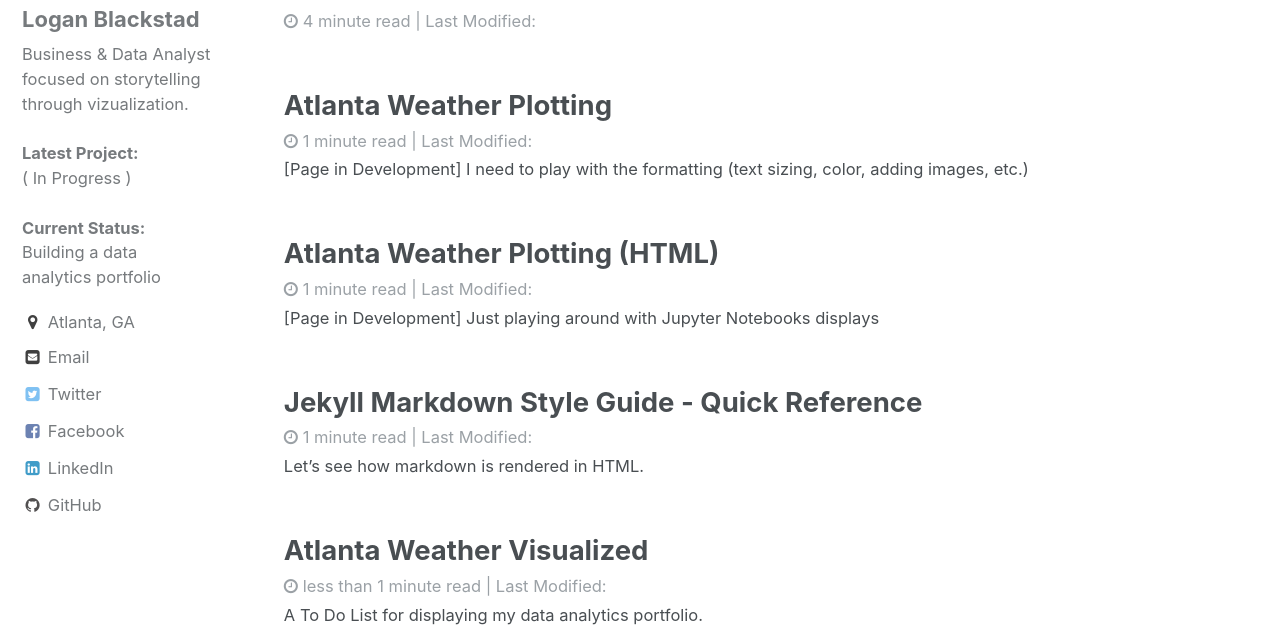
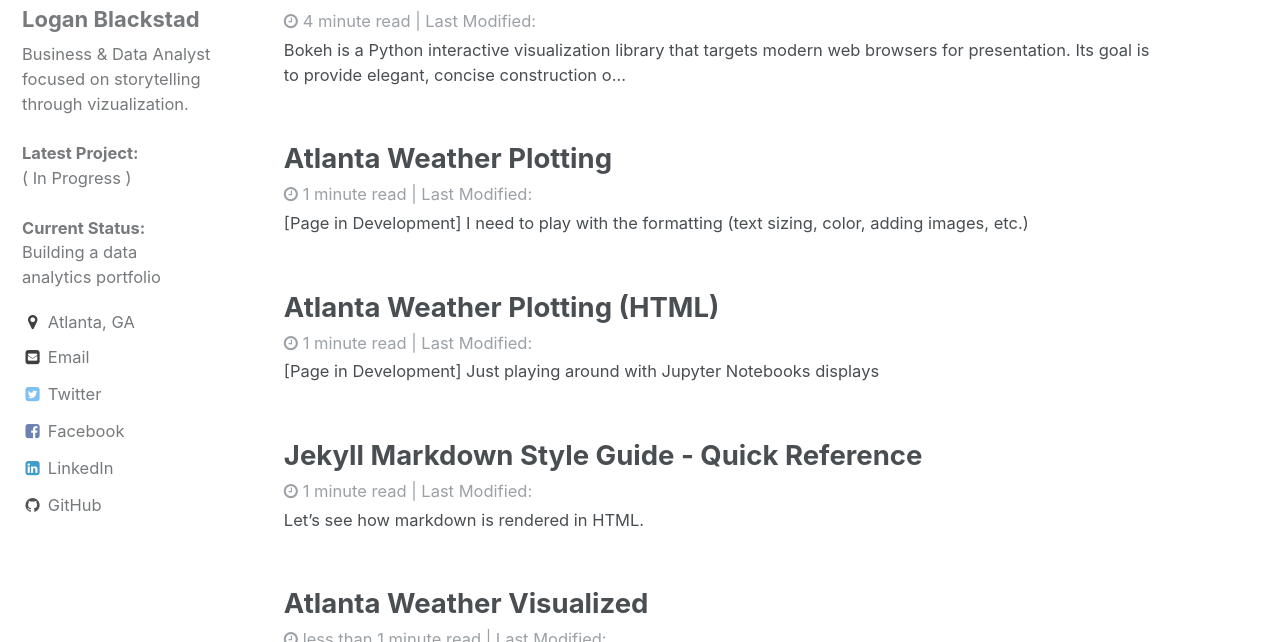
Before and after one commit to loganblackstad/loganblackstad.github.io, a Jekyll site: the page built from index.html, in a window 1280 px wide and 900 px high, cut to the strip 258-900 px from the top of the window. Built offline with Jekyll 4.4.1, drawn with Linux system fonts in a browser that asks for light colours; the list of posts is cut into pages by our own code.

Commit message:
Update 2018-12-14-Bokeh-Quickstart.md

```diff
--- a/_posts/2018-12-14-Bokeh-Quickstart.md
+++ b/_posts/2018-12-14-Bokeh-Quickstart.md
@@ -1,6 +1,6 @@
 ---
 layout: single
-excerpt:
+excerpt: "Bokeh is a Python interactive visualization library that targets modern web browsers for presentation. Its goal is to provide elegant, concise construction of novel graphics in the style of D3.js, and to extend this capability..."
 title: "Bokeh Quickstart"
 tags: [ python, jupyter notebooks ]
 ---
```
